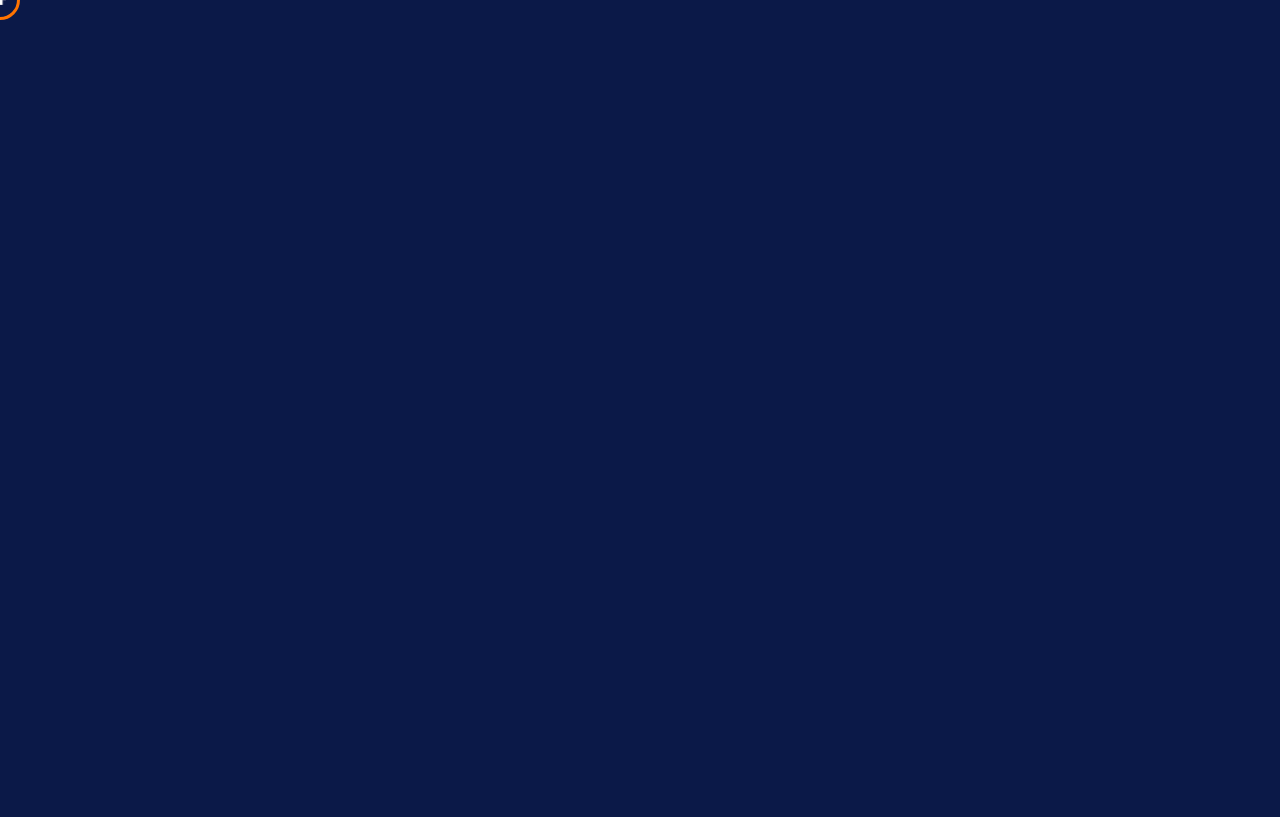
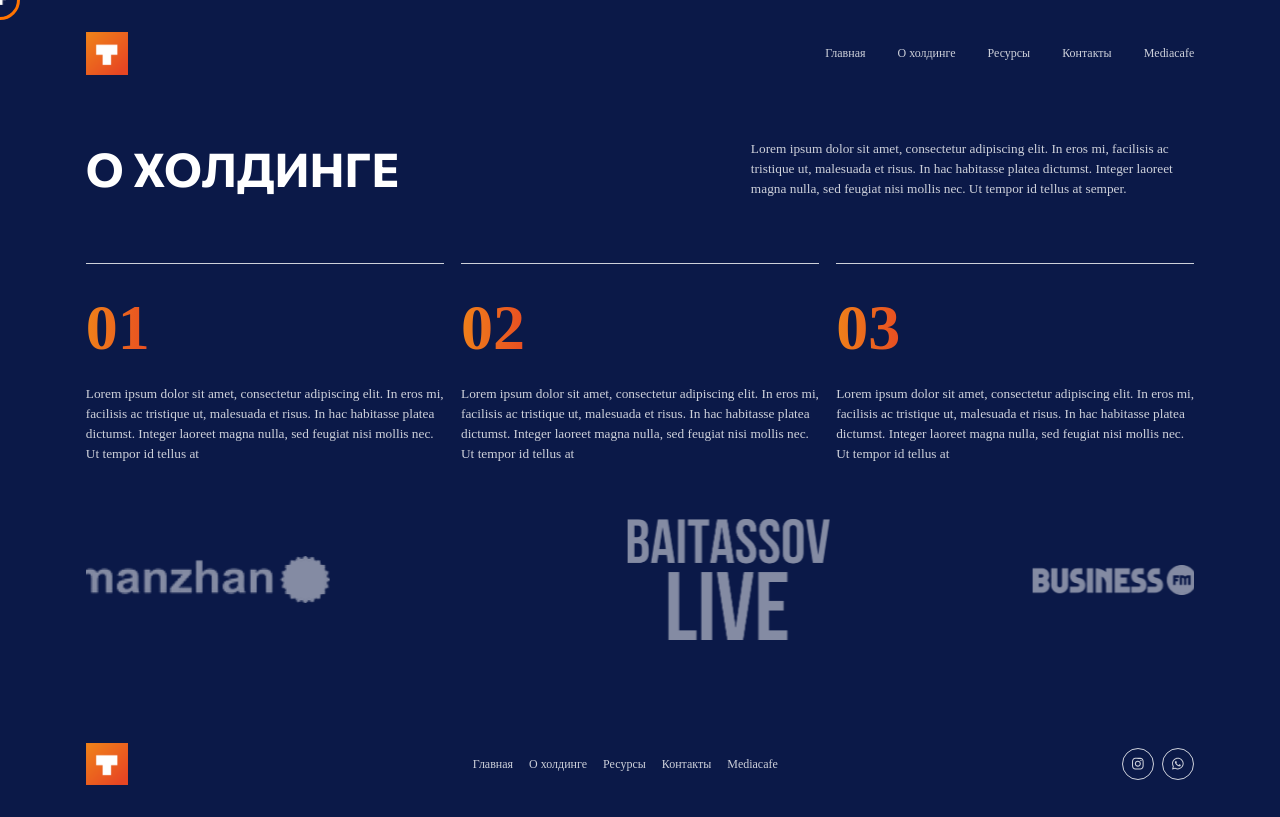
Before and after one commit to k1ngsterr1/tan-media, a React (Vite) app: page /holding in a window 1280 px wide. Before the commit this address had no page. Built offline with nearby package versions, Linux system fonts and the light colour scheme; a web font is replaced by a local one.

Commit message:
Version 1.1.2

```diff
--- a/src/app/App.tsx
+++ b/src/app/App.tsx
@@ -1,10 +1,11 @@
 import { MyRoutes } from "@pages/index";
 import { Cursor } from "@shared/ui/Cursor";
-import React from "react";
+
+import "@shared/styles/global.scss";
 
 export const App = () => {
   return (
-    <div>
+    <div className="w-full">
       <Cursor />
       <MyRoutes />
     </div>
--- a/src/features/Header/ui/styles.module.scss
+++ b/src/features/Header/ui/styles.module.scss
@@ -2,6 +2,7 @@
   width: 86.6%;
   display: flex;
   justify-content: space-between;
+  margin: auto;
   @apply mt-8;
 
   &__nav {
--- /dev/null
+++ b/src/pages/Holding/index.tsx
@@ -0,0 +1,15 @@
+import { Footer } from "@features/Footer/ui";
+import { Header } from "@features/Header/ui";
+import { HoldingScreen } from "@widgets/Screens/Holding";
+import { AboutScreen } from "@widgets/Screens/HomePage/About";
+
+export const HoldingPage = () => {
+  return (
+    <div>
+      <Header />
+      <HoldingScreen />
+      <AboutScreen />
+      <Footer />
+    </div>
+  );
+};
--- a/src/pages/index.tsx
+++ b/src/pages/index.tsx
@@ -10,6 +10,7 @@ import { ROUTE_CONSTANTS } from "@shared/config/routes";
 
 // Pages
 import { HomePage } from "./Home";
+import { HoldingPage } from "./Holding";
 
 export const MyRoutes = () => {
   return (
@@ -20,6 +21,7 @@ export const MyRoutes = () => {
         <Route path="/" element={<Navigate to="/home" />} />
         <Route path="/index.html" element={<Navigate to="/home" />} />
         <Route path="/index.shtml" element={<Navigate to="/home" />} />
+        <Route path={ROUTE_CONSTANTS.HOLDING} element={<HoldingPage />} />
       </Routes>
     </Router>
   );
--- a/src/shared/config/routes.ts
+++ b/src/shared/config/routes.ts
@@ -1,3 +1,4 @@
 export const ROUTE_CONSTANTS = {
   HOME: "/home",
+  HOLDING: "/holding",
 };
--- a/src/shared/styles/global.scss
+++ b/src/shared/styles/global.scss
@@ -53,6 +53,19 @@ h6 {
   font-family: Commissioner;
 }
 
+.heading {
+  width: 40%;
+  color: #fff;
+  text-align: center;
+  font-family: Commissioner;
+  font-size: clamp(35px, 3.6456vw, 140px);
+  text-align: left;
+  font-style: normal;
+  font-weight: 700;
+  line-height: 130%;
+  text-transform: uppercase;
+}
+
 .container {
   width: 86.6%;
   max-height: 100vh;
--- /dev/null
+++ b/src/shared/ui/AboutBlock/index.tsx
@@ -0,0 +1,20 @@
+import React from "react";
+
+import styles from "./styles.module.scss";
+
+interface AboutBlockProps {
+  number: string;
+  paragraph: string;
+}
+
+export const AboutBlock: React.FC<AboutBlockProps> = ({
+  number,
+  paragraph,
+}) => {
+  return (
+    <div className={styles.about_block}>
+      <span className={styles.about_block__number}>{number}</span>
+      <p className="paragraph mt-2">{paragraph}</p>
+    </div>
+  );
+};
--- /dev/null
+++ b/src/shared/ui/AboutBlock/styles.module.scss
@@ -0,0 +1,19 @@
+.about_block {
+  width: 32.3%;
+  display: flex;
+  flex-direction: column;
+  align-items: flex-start;
+  border-top: 1px solid;
+  @apply border-custom-white;
+  @apply mt-16;
+
+  &__number {
+    font-size: 64px;
+    background: linear-gradient(92deg, #ef7f1a 5.92%, #e74623 112.8%);
+    -webkit-background-clip: text;
+    -webkit-text-fill-color: transparent;
+    font-weight: bold;
+    font-family: Comissioner;
+    @apply mt-4;
+  }
+}
--- /dev/null
+++ b/src/shared/ui/Counter/index.tsx
@@ -0,0 +1,5 @@
+import React from "react";
+
+export const Counter = () => {
+  return <div>index</div>;
+};
--- /dev/null
+++ b/src/widgets/Screens/Holding/index.tsx
@@ -0,0 +1,43 @@
+// import { Header } from "@features/Header/ui";
+
+import { AboutBlock } from "@shared/ui/AboutBlock";
+
+export const HoldingScreen = () => {
+  return (
+    <section className="container">
+      <div className="w-full flex items-center justify-between mt-16">
+        <h1 className="heading">О холдинге</h1>
+        <p className="paragraph w-[40%]">
+          Lorem ipsum dolor sit amet, consectetur adipiscing elit. In eros mi,
+          facilisis ac tristique ut, malesuada et risus. In hac habitasse platea
+          dictumst. Integer laoreet magna nulla, sed feugiat nisi mollis nec. Ut
+          tempor id tellus at semper.
+        </p>
+      </div>
+      <div className="flex items-center justify-between"></div>
+      <div className="flex items-start justify-between">
+        <AboutBlock
+          number="01"
+          paragraph="Lorem ipsum dolor sit amet, consectetur adipiscing elit. In eros mi,
+          facilisis ac tristique ut, malesuada et risus. In hac habitasse platea
+          dictumst. Integer laoreet magna nulla, sed feugiat nisi mollis nec. Ut
+          tempor id tellus at"
+        />
+        <AboutBlock
+          number="02"
+          paragraph="Lorem ipsum dolor sit amet, consectetur adipiscing elit. In eros mi,
+          facilisis ac tristique ut, malesuada et risus. In hac habitasse platea
+          dictumst. Integer laoreet magna nulla, sed feugiat nisi mollis nec. Ut
+          tempor id tellus at"
+        />
+        <AboutBlock
+          number="03"
+          paragraph="Lorem ipsum dolor sit amet, consectetur adipiscing elit. In eros mi,
+          facilisis ac tristique ut, malesuada et risus. In hac habitasse platea
+          dictumst. Integer laoreet magna nulla, sed feugiat nisi mollis nec. Ut
+          tempor id tellus at"
+        />
+      </div>
+    </section>
+  );
+};
```
Also changed, not shown: src/widgets/Screens/Holding/styles.module.scss (added).
